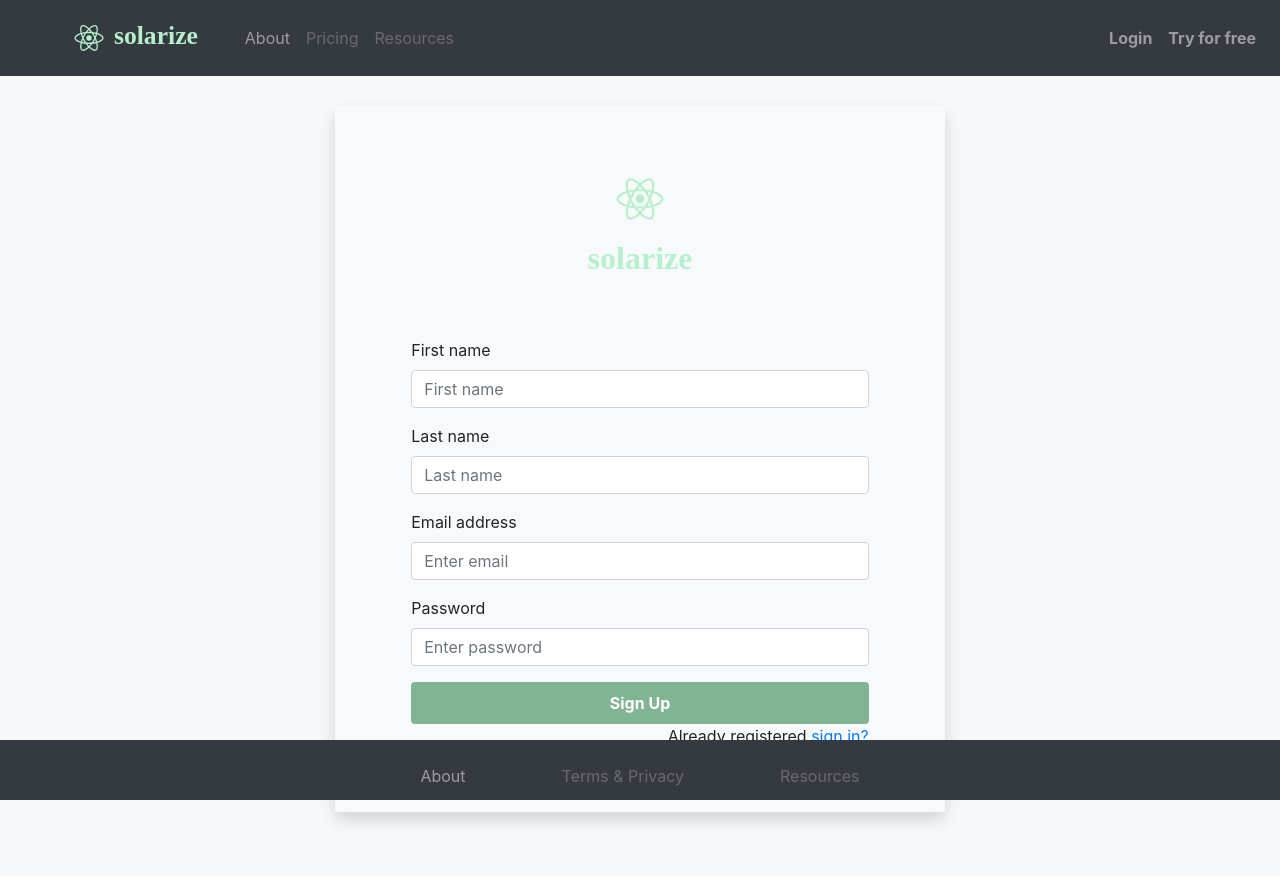
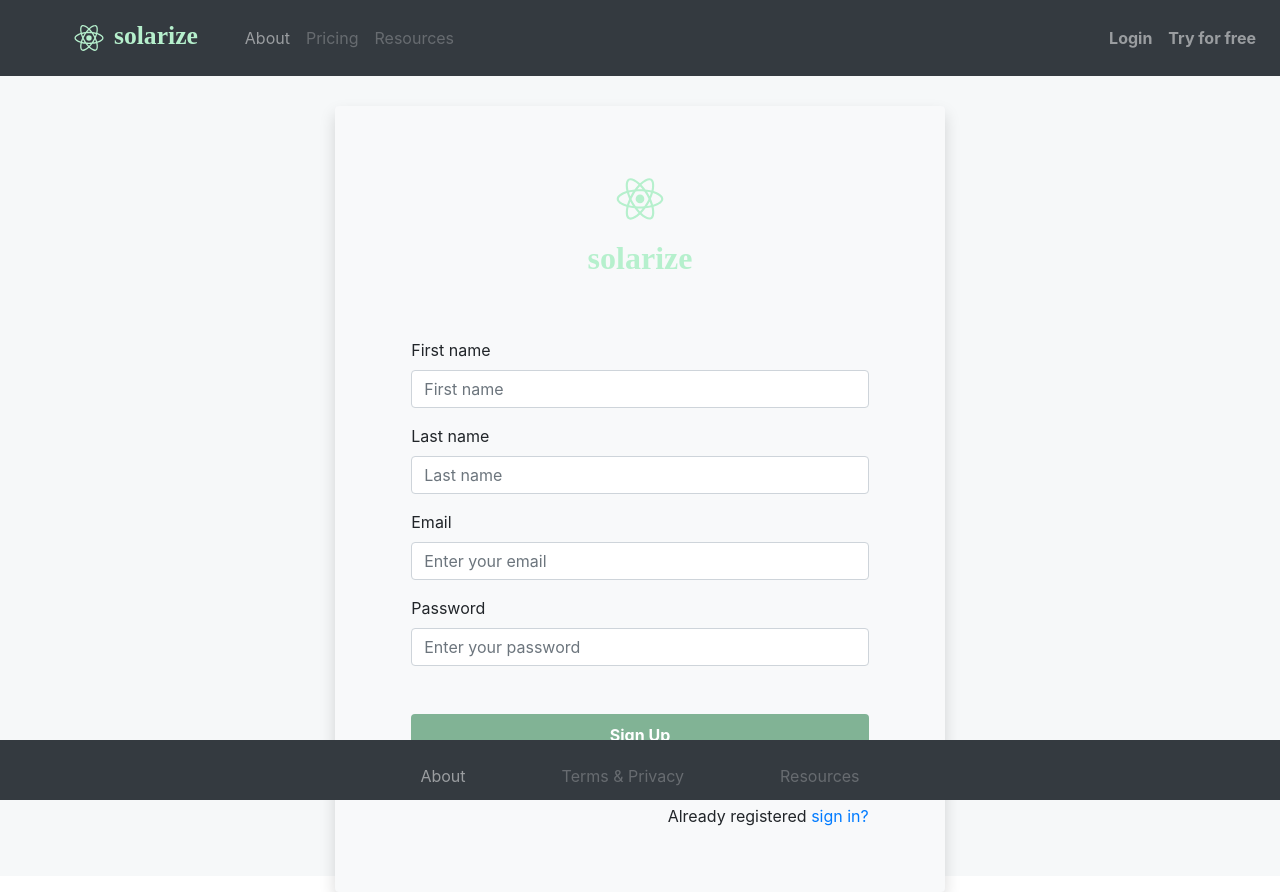
Before and after one commit to kkojha47/Solarize, a React (Create React App) app: page /signup in a window 1280 px wide. Built offline with nearby package versions, Linux system fonts and the light colour scheme.

Commit message:
signup from validations

```diff
--- a/src/Components/Signup.js
+++ b/src/Components/Signup.js
@@ -1,36 +1,116 @@
 import React from 'react';
 import {Link} from "react-router-dom"
 import logo from "../media/logo.svg";
+import {Formik} from "formik";
+import * as Yup from "yup";
 
-export default function Signup(){
-    return(
+
+const Signup = () => (
+    <Formik
+        initialValues={{  fname: "", lname:"", email: "", password: "" }}
+        onSubmit={(values, { setSubmitting }) => {
+            setTimeout(() => {
+                console.log("Logging in", values);
+                setSubmitting(false);
+            }, 500);
+        }}
+
+        validationSchema={Yup.object().shape({
+            fname: Yup.string().required("Required"),
+            lname: Yup.string().required("Required"),
+            email: Yup.string()
+                .email()
+                .required("Required"),
+            password: Yup.string()
+                .required("No password provided.")
+                .min(8, "Password is too short - should be 8 chars minimum.")
+                .matches(/(?=.*[0-9])/, "Password must contain a number.")
+        })}
+    >
+        {props => {
+            const {
+                values,
+                touched,
+                errors,
+                isSubmitting,
+                handleChange,
+                handleBlur,
+                handleSubmit
+            } = props;
+            return (
                 <div className="mx-auto shadow bg-light rounded w-50">
-            <form className="m-auto py-5 w-75">
+                    <form className="m-auto py-5 w-75" onSubmit={handleSubmit}>
                         <Link className="navbar-brand brand mb-5 text-center w-100" to="/">
                             <img src={logo} alt={"Logo"} width="80em" height="80em"/>
                             <h2 className="font-weight-bold ">solarize</h2>
                         </Link>
                         <div className="form-group">
                             <label>First name</label>
-                    <input type="text" className="form-control" placeholder="First name" />
+                            <input
+                                type="text"
+                                placeholder="First name"
+                                name="fname"
+                                value={values.fname}
+                                onChange={handleChange}
+                                onBlur={handleBlur}
+                                className= {`form-control ${errors.email && touched.email && 'error'}`}
+                            />
+                            {errors.fname && touched.fname && (
+                                <div className="input-feedback">{errors.fname}</div>
+                            )}
                         </div>
 
                         <div className="form-group">
                             <label>Last name</label>
-                    <input type="text" className="form-control" placeholder="Last name" />
+                            <input
+                                type="text"
+                                placeholder="Last name"
+                                name= "lname"
+                                onChange={handleChange}
+                                onBlur={handleBlur}
+                                className= {`form-control ${errors.email && touched.email && 'error'}`}
+                            />
+                            {errors.lname && touched.lname && (
+                                <div className="input-feedback">{errors.lname}</div>
+                            )}
                         </div>
-
                         <div className="form-group">
-                    <label>Email address</label>
-                    <input type="email" className="form-control" placeholder="Enter email" />
+                            <label htmlFor="email">Email</label>
+                            <input
+                                name="email"
+                                type="text"
+                                placeholder="Enter your email"
+                                value={values.email}
+                                onChange={handleChange}
+                                onBlur={handleBlur}
+                                className= {`form-control ${errors.email && touched.email && 'error'}`}
+                            />
+                            {errors.email && touched.email && (
+                                <div className="input-feedback">{errors.email}</div>
+                            )}
                         </div>
-
                         <div className="form-group">
-                    <label>Password</label>
-                    <input type="password" className="form-control" placeholder="Enter password" />
+                            <label htmlFor="email">Password</label>
+                            <input
+                                name="password"
+                                type="password"
+                                placeholder="Enter your password"
+                                value={values.password}
+                                onChange={handleChange}
+                                onBlur={handleBlur}
+                                className={`form-control ${errors.password && touched.password && 'error'}`}
+                            />
+                            {errors.password && touched.password && (
+                                <div className="input-feedback">{errors.password}</div>
+                            )}
                         </div>
-
-                <button type="submit" className="btn btn-block font-weight-bold text-xl-center p-2" style={{backgroundColor:"#81b395", color:"#ffffff"}}>Sign Up</button>
+                        <button
+                            type="submit"
+                            disabled={isSubmitting}
+                            className="btn btn-block font-weight-bold text-xl-center p-2 my-5"
+                            style={{backgroundColor:"#81b395", color:"#ffffff"}}>
+                            Sign Up
+                        </button>
                         <p className="forgot-password text-right">
                             Already registered <Link to="/login">sign in?</Link>
                         </p>
@@ -38,4 +118,8 @@
                 </div>
 
             );
-}
+        }}
+    </Formik>
+);
+
+export default Signup;
```
Also changed, not shown: src/Components/Login.js (+1 -55 lines). Lines whose indentation alone changed are shown as unchanged.
